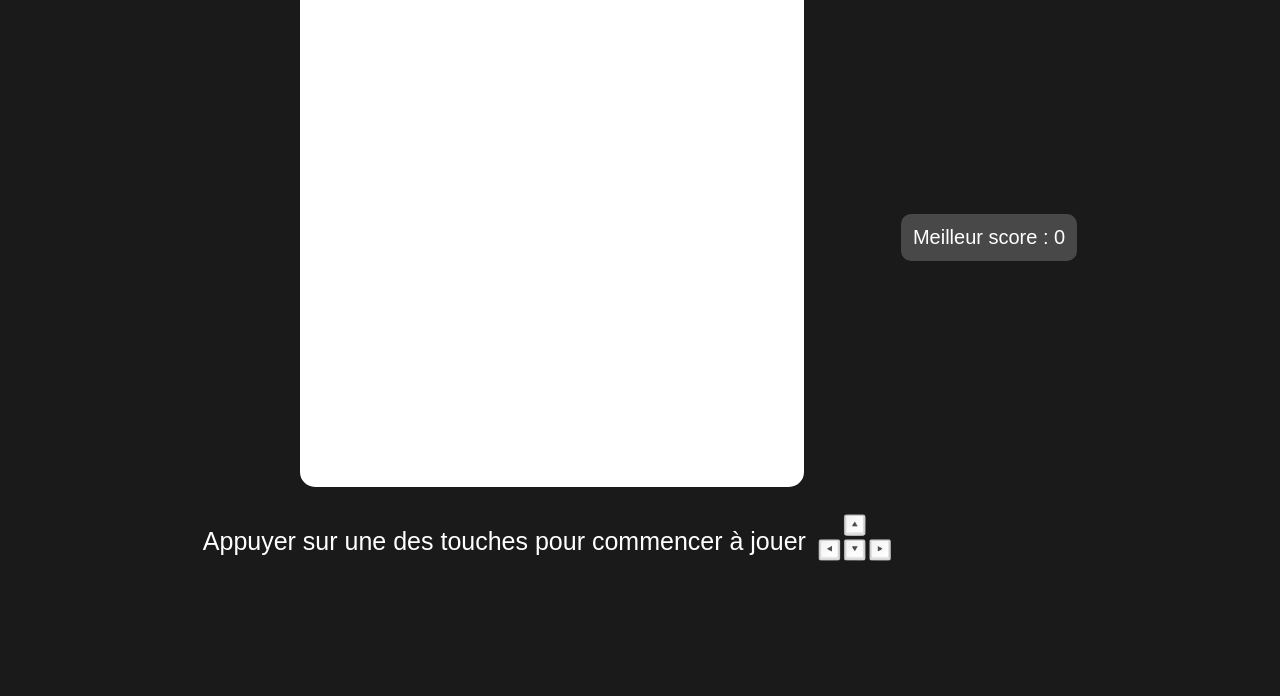
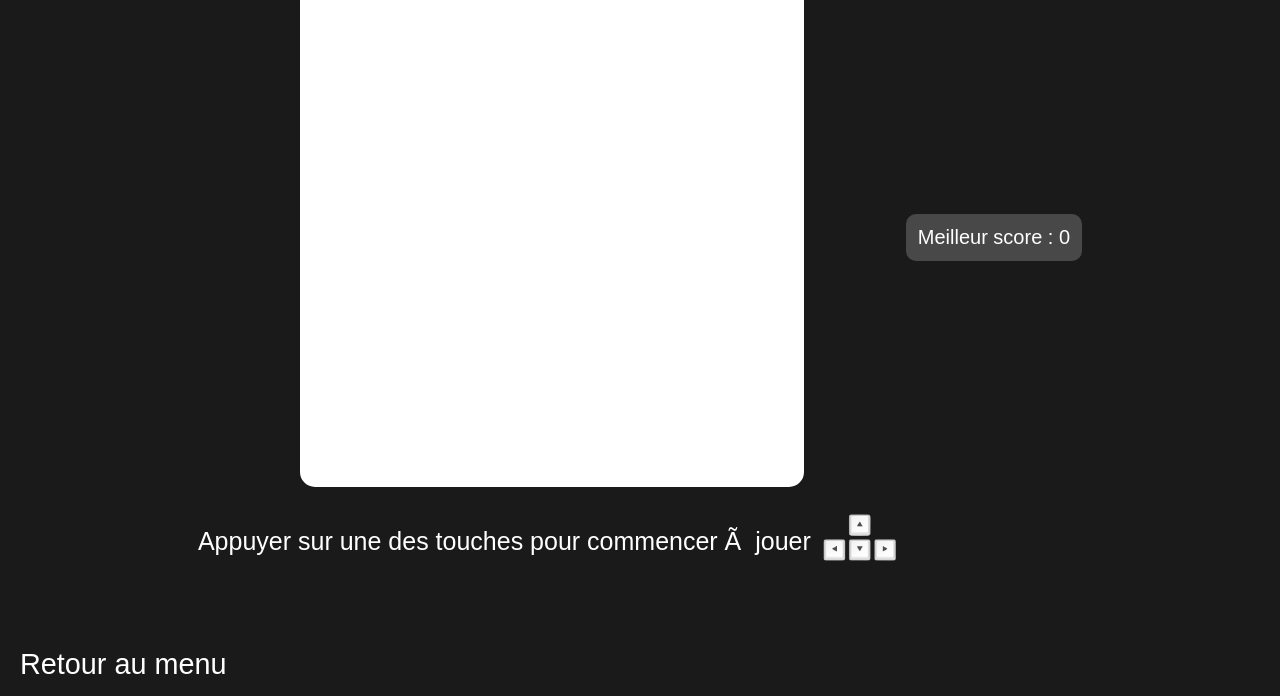
Before and after one commit to Angelina974/moulti-game, a plain HTML site: page frontend/pages/games/Snake/snake.html in a window 1280 px wide. Shown: the part 104-800 px from the top of the page. Drawn offline with Linux system fonts and the light colour scheme; a web font is replaced by a local one.

Commit message:
ajout d'un bouton de retour sur les pages de jeu

```diff
--- /dev/null
+++ b/frontend/assets/css/games/common.css
@@ -0,0 +1,16 @@
+.back-to-menu {
+    position: absolute;
+    bottom: 15px;
+    left: 20px;
+    margin: 0;
+    color: #fff;
+    font-family: 'Jersey 25', sans-serif;
+    font-size: calc(1em + 1vw);
+    text-decoration: none;
+}
+
+.back-to-menu:hover {
+    color: rgba(0,173,238,255);
+    transition: all 0.3s ease;
+    text-decoration: underline;
+}
--- a/frontend/pages/games/Snake/snake.html
+++ b/frontend/pages/games/Snake/snake.html
@@ -15,10 +15,11 @@
     <audio id="backgroundSound" src="../../../assets/audio/games/Snake/soundbox/snakeSound.mp3" preload="auto" loop></audio>
     <audio id="eatingSound" src="../../../assets/audio/games/Snake/soundbox/eatingSound.wav" preload="auto"></audio>
     <audio id="loosingSound" src="../../../assets/audio/games/Snake/soundbox/loosingSound.mp3" preload="auto"></audio>
-
+    <link rel="stylesheet" href="../../../assets/css/games/common.css">
 </head>
 
 <body>
+    <a href="../../welcome.html" class="back-to-menu">Retour au menu</a>
     <div id="snake-board">
 
         <h1>Jeu de Snake</h1>
@@ -28,7 +29,7 @@
         </div>
 
         <div id="pressKey">
-            <p>Appuyer sur une des touches pour commencer à jouer</p></br>
+            <p>Appuyer sur une des touches pour commencer Ã  jouer</p></br>
             <img src="../../../assets/images/games/Snake/img/startButton.png" alt="keyboard" id="keyboard">
         </div>
     </div>
```
Also changed, not shown: docs/intention.md (+2 -11 lines), frontend/pages/games/Pendu/pendu.html (+4 -3 lines), frontend/pages/games/Puissance 4/index.html (+2 -1 lines), frontend/pages/games/Simon/simon.html (+2 -1 lines), frontend/pages/games/devineNombre/devineNombre.html (+4 -2 lines), frontend/pages/games/maze/labyrinth.html (+3 -1 lines), docs/games/Pendu/README.md (deleted).
